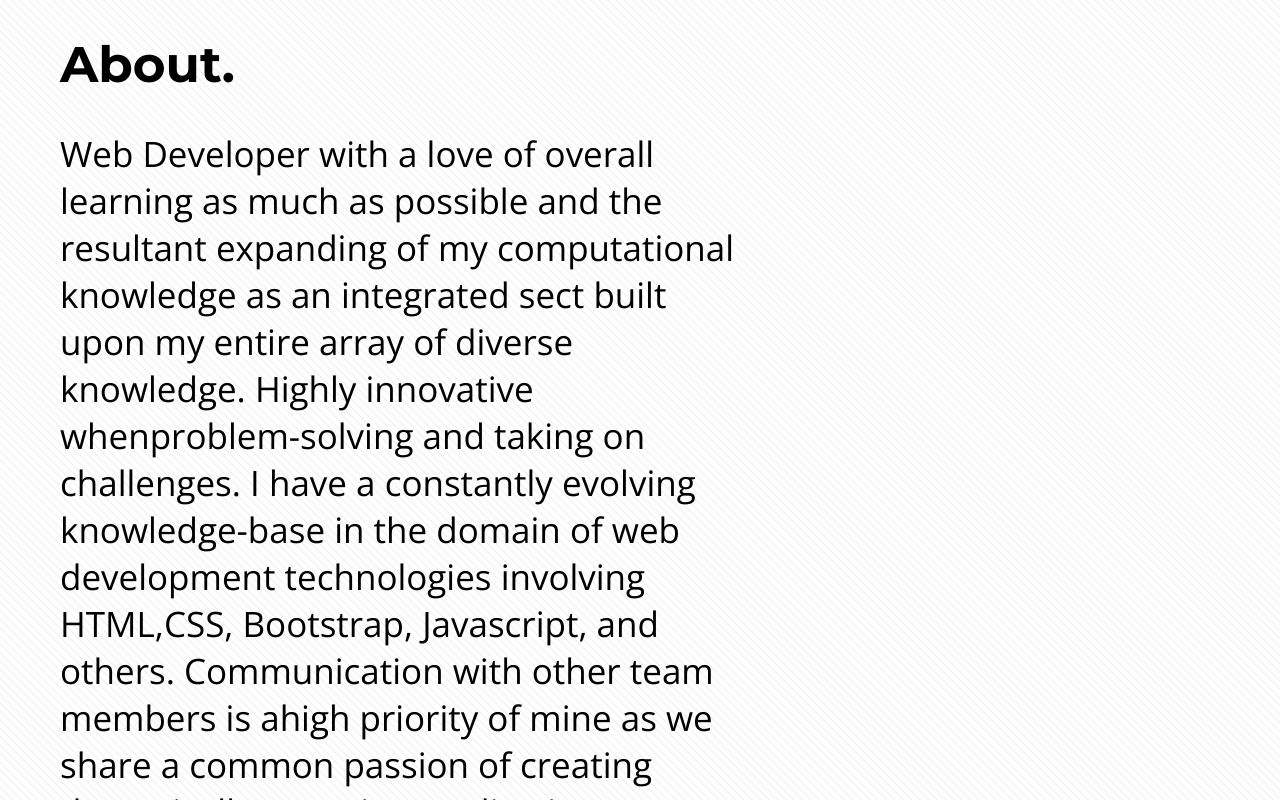
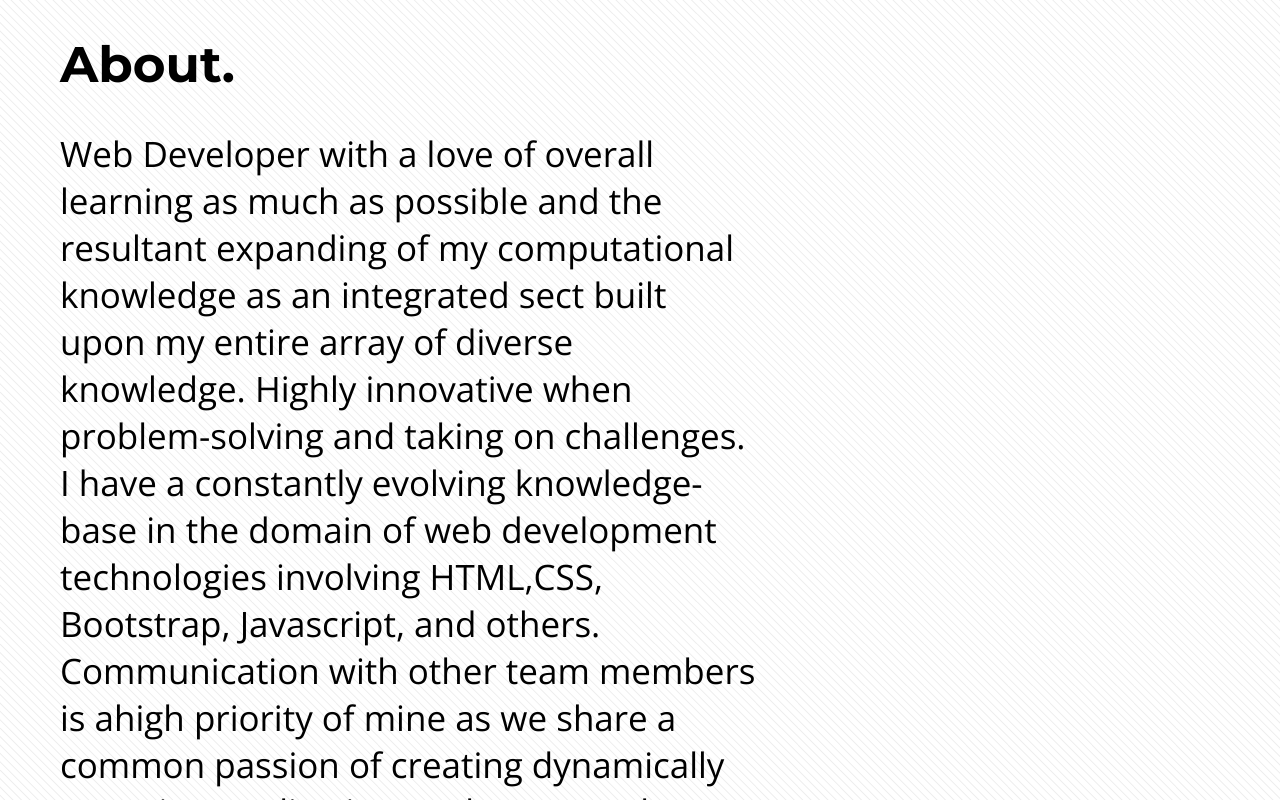
Before and after one commit to razaqabdul8/reactport, a React (Create React App) app: page / in a window 1280 px wide. Shown: the part 700-1500 px from the top of the page. Built offline with nearby package versions, Linux system fonts and the light colour scheme.

Commit message:
resolve src imgs

```diff
--- a/src/data.js
+++ b/src/data.js
@@ -9,8 +9,8 @@
     ],
         contactEmail:'razaqabdul8@gmail.com',
         resume: "./resume.zip",
-        abouttext: "Web Developer with a love of overall learning as much as possible and the resultant expanding of my computational knowledge as an integrated sect built upon my entire array of diverse knowledge. Highly innovative whenproblem-solving and taking on challenges. I have a constantly evolving knowledge-base in the domain of web development technologies involving HTML,CSS, Bootstrap, Javascript, and others. Communication with other team members is ahigh priority of mine as we share a common passion of creating dynamically engaging applications to better our human experience in the modern world.",
-        aboutImage:'./backgpic.jpeg',
+        abouttext: "Web Developer with a love of overall learning as much as possible and the resultant expanding of my computational knowledge as an integrated sect built upon my entire array of diverse knowledge. Highly innovative when problem-solving and taking on challenges. I have a constantly evolving knowledge-base in the domain of web development technologies involving HTML,CSS, Bootstrap, Javascript, and others. Communication with other team members is ahigh priority of mine as we share a common passion of creating dynamically engaging applications to better our human experience in the modern world.",
+        aboutImage:'./backgpic.jpg',
        ShowAboutImage:true,
 
        projects:[
```
Also changed, not shown: public/backgpic.jpg.
